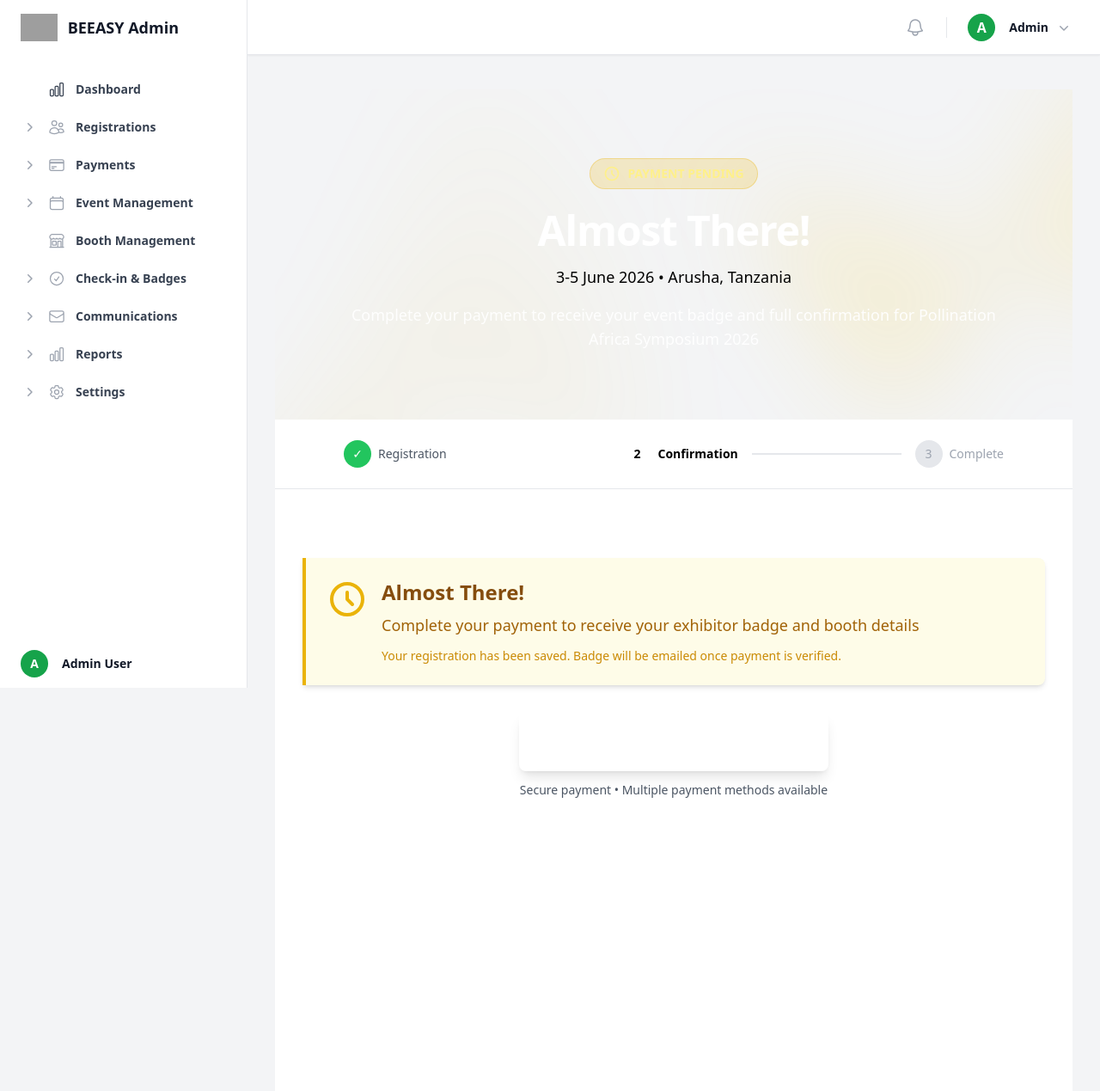
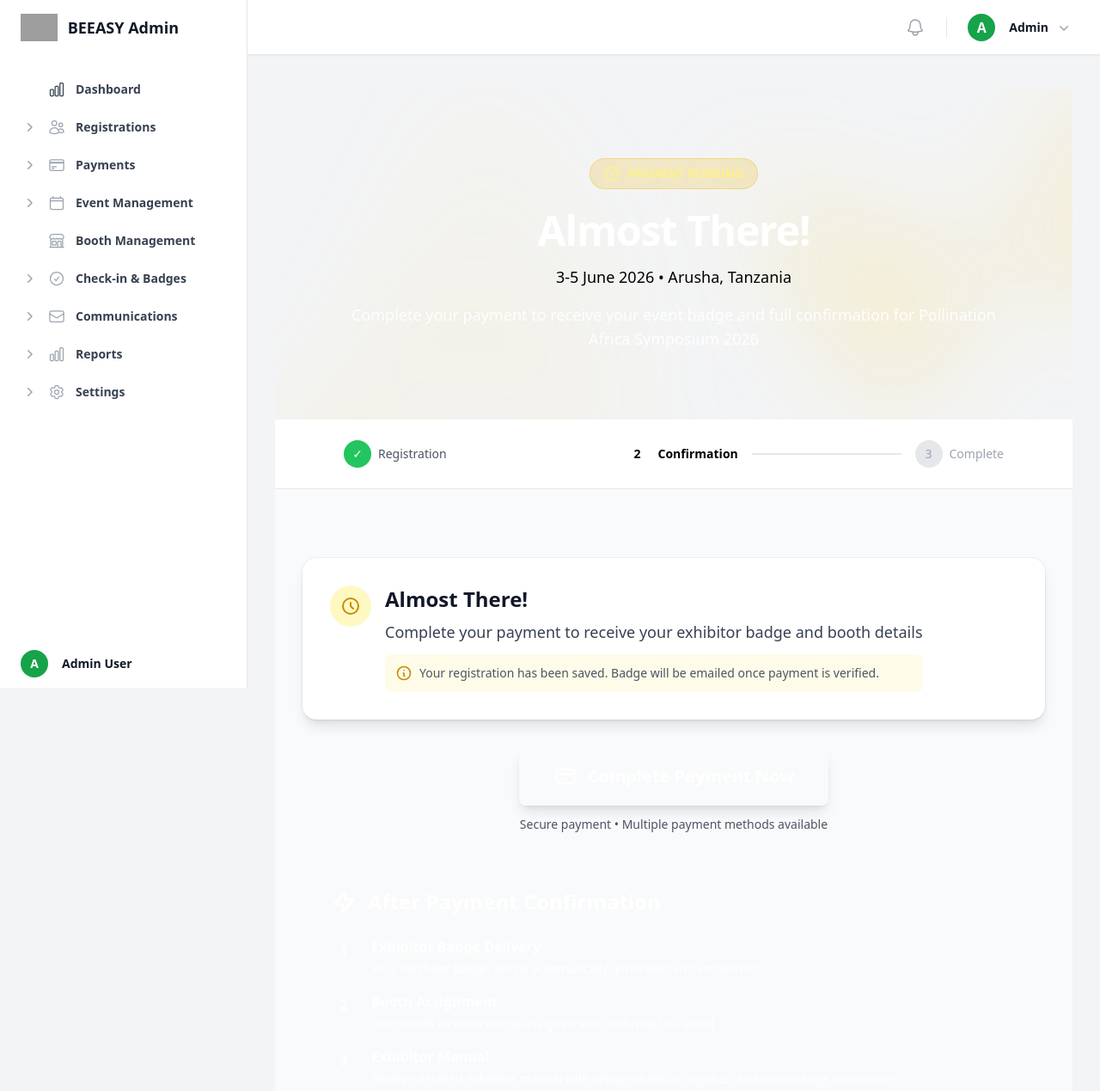
Before and after one commit to Chacha-A-Chacha/beeseasy_flask, a Python web app: template app/templates/register/confirmation.html in a window 1280 px wide. Shown: the top 1269 px of the page at 86% size. Run offline with Jinja, Linux system fonts and the light colour scheme; the template is opened without the code that fills it, so the values that code supplies are empty; some libraries are stand-ins or nearby versions; grey boxes are pictures that could not be loaded.

Commit message:
Fix: Update confirmation page background and improve alert card styling
- Changed main content background from white to gray-50 for better contrast
- Redesigned success and pending alert cards:
  * Removed left border accent (cleaner look)
  * Changed to white rounded-2xl cards with shadow-lg and ring
  * Icon now in circular colored background (green/yellow)
  * Better text contrast with gray-900 headings
  * Email/info notice in colored background box with icon
  * More modern, card-based design

- Improved visual hierarchy and readability on gray background
- Cards now match modern design patterns with better spacing

```diff
--- a/app/templates/register/confirmation.html
+++ b/app/templates/register/confirmation.html
@@ -189,7 +189,7 @@ block content %}
 </div>
 
 <!-- Main Content -->
-<div class="bg-white py-16 sm:py-20">
+<div class="bg-gray-50 py-16 sm:py-20">
     <div class="mx-auto max-w-7xl px-6 lg:px-8">
         <div class="mx-auto max-w-4xl">
             <!-- ========================================== -->
@@ -199,11 +199,15 @@ block content %}
 
             <!-- Success Alert -->
             <div
-                class="bg-green-50 border-l-4 border-green-500 p-6 mb-8 rounded-r-lg shadow-md"
+                class="bg-white rounded-2xl p-8 mb-8 shadow-lg ring-1 ring-gray-900/5"
             >
                 <div class="flex items-start">
+                    <div class="flex-shrink-0">
+                        <div
+                            class="flex h-12 w-12 items-center justify-center rounded-full bg-green-100"
+                        >
                             <svg
-                        class="w-12 h-12 text-green-500 mr-4 flex-shrink-0"
+                                class="h-6 w-6 text-green-600"
                                 fill="none"
                                 stroke="currentColor"
                                 viewBox="0 0 24 24"
@@ -212,20 +216,24 @@ block content %}
                                     stroke-linecap="round"
                                     stroke-linejoin="round"
                                     stroke-width="2"
-                            d="M9 12l2 2 4-4m6 2a9 9 0 11-18 0 9 9 0 0118 0z"
+                                    d="M5 13l4 4L19 7"
                                 ></path>
                             </svg>
-                    <div>
-                        <h2 class="text-2xl font-bold text-green-800 mb-2">
+                        </div>
+                    </div>
+                    <div class="ml-4">
+                        <h2 class="text-2xl font-bold text-gray-900 mb-2">
                             You're All Set!
                         </h2>
-                        <p class="text-green-700 text-lg mb-3">
+                        <p class="text-gray-700 text-lg mb-3">
                             Your registration is complete. Welcome to
                             Pollination Africa Symposium 2026!
                         </p>
-                        <p class="text-green-600 text-sm">
+                        <div
+                            class="flex items-center text-sm text-gray-600 bg-green-50 rounded-lg p-3"
+                        >
                             <svg
-                                class="w-5 h-5 inline mr-1"
+                                class="w-5 h-5 text-green-600 mr-2 flex-shrink-0"
                                 fill="none"
                                 stroke="currentColor"
                                 viewBox="0 0 24 24"
@@ -237,9 +245,13 @@ block content %}
                                     d="M3 8l7.89 5.26a2 2 0 002.22 0L21 8M5 19h14a2 2 0 002-2V7a2 2 0 00-2-2H5a2 2 0 00-2 2v10a2 2 0 002 2z"
                                 ></path>
                             </svg>
-                            Your event badge has been sent to
-                            <strong>{{ registration.email }}</strong>
-                        </p>
+                            <span
+                                >Your event badge has been sent to
+                                <strong class="text-gray-900"
+                                    >{{ registration.email }}</strong
+                                ></span
+                            >
+                        </div>
                     </div>
                 </div>
             </div>
@@ -368,11 +380,15 @@ block content %}
 
             <!-- Pending Payment Alert -->
             <div
-                class="bg-yellow-50 border-l-4 border-yellow-500 p-6 mb-8 rounded-r-lg shadow-md"
+                class="bg-white rounded-2xl p-8 mb-8 shadow-lg ring-1 ring-gray-900/5"
             >
                 <div class="flex items-start">
+                    <div class="flex-shrink-0">
+                        <div
+                            class="flex h-12 w-12 items-center justify-center rounded-full bg-yellow-100"
+                        >
                             <svg
-                        class="w-12 h-12 text-yellow-500 mr-4 flex-shrink-0"
+                                class="h-6 w-6 text-yellow-600"
                                 fill="none"
                                 stroke="currentColor"
                                 viewBox="0 0 24 24"
@@ -384,21 +400,40 @@ block content %}
                                     d="M12 8v4l3 3m6-3a9 9 0 11-18 0 9 9 0 0118 0z"
                                 ></path>
                             </svg>
-                    <div>
-                        <h2 class="text-2xl font-bold text-yellow-800 mb-2">
+                        </div>
+                    </div>
+                    <div class="ml-4">
+                        <h2 class="text-2xl font-bold text-gray-900 mb-2">
                             Almost There!
                         </h2>
-                        <p class="text-yellow-700 text-lg mb-3">
+                        <p class="text-gray-700 text-lg mb-3">
                             {% if registration.registration_type == 'attendee'
                             %} Complete your payment to receive your event badge
                             and confirmation {% else %} Complete your payment to
                             receive your exhibitor badge and booth details {%
                             endif %}
                         </p>
-                        <p class="text-yellow-600 text-sm">
-                            Your registration has been saved. Badge will be
-                            emailed once payment is verified.
-                        </p>
+                        <div
+                            class="flex items-center text-sm text-gray-600 bg-yellow-50 rounded-lg p-3"
+                        >
+                            <svg
+                                class="w-5 h-5 text-yellow-600 mr-2 flex-shrink-0"
+                                fill="none"
+                                stroke="currentColor"
+                                viewBox="0 0 24 24"
+                            >
+                                <path
+                                    stroke-linecap="round"
+                                    stroke-linejoin="round"
+                                    stroke-width="2"
+                                    d="M13 16h-1v-4h-1m1-4h.01M21 12a9 9 0 11-18 0 9 9 0 0118 0z"
+                                ></path>
+                            </svg>
+                            <span
+                                >Your registration has been saved. Badge will be
+                                emailed once payment is verified.</span
+                            >
+                        </div>
                     </div>
                 </div>
             </div>
```
Lines whose indentation alone changed are shown as unchanged.
